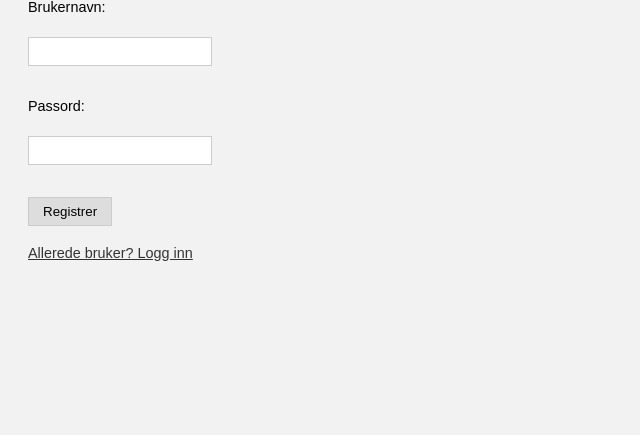
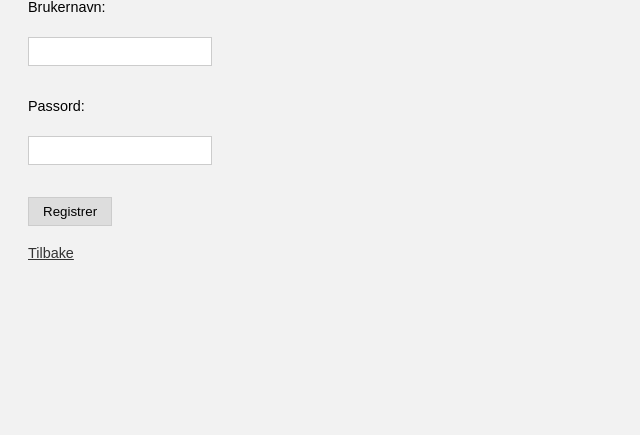
Before and after one commit to bruhh-taken/crm_gr3, a PHP site: page /registrer.php in a window 1280 px wide. Shown: the part 94-529 px from the top of the page, without its empty margins (0-640 px from the left). Run offline with PHP 8.4, Linux system fonts and the light colour scheme.

Commit message:
Update registrer.php

```diff
--- a/registrer.php
+++ b/registrer.php
@@ -58,6 +58,6 @@ if ($_SERVER["REQUEST_METHOD"] == "POST") {
     </form>
 
     <br>
-    <a href="login.php">Allerede bruker? Logg inn</a>
+    <a href="index.php">Tilbake</a>
 </body>
 </html>
```
